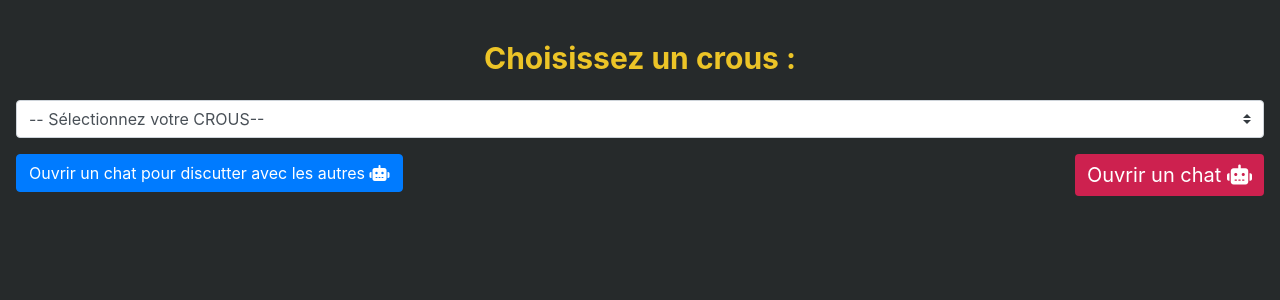
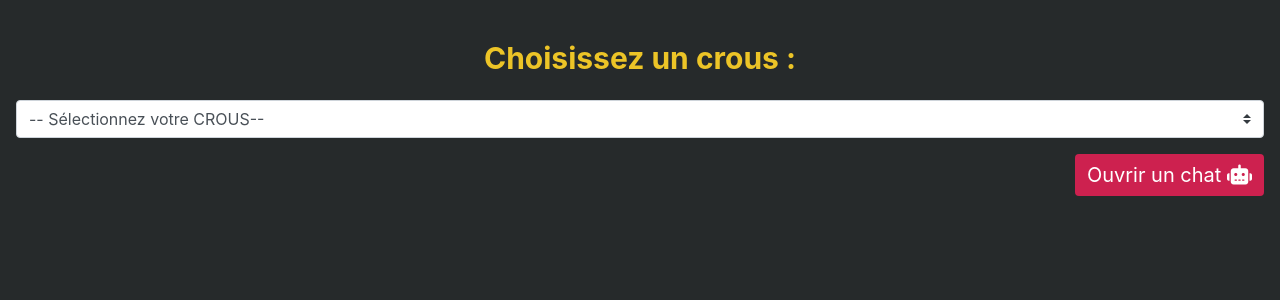
Before and after one commit to AntTBD/Les-Sots-6, a PHP site: page /Administratif/Administratif.php in a window 1280 px wide; the page is wider, and only the part inside the window is pictured. Shown: the part 128-428 px from the top of that part. Run offline with PHP 8.4, Linux system fonts and the light colour scheme; some libraries are stand-ins or nearby versions.

Commit message:
Add files via upload

```diff
--- a/site/Administratif/Administratif.php
+++ b/site/Administratif/Administratif.php
@@ -231,7 +231,6 @@ $crous = [
 </script>
     <!-- Extra large modal -->
     <button type="button" class="btn btn-primary" id="chatBot" data-toggle="modal" data-target=".bd-example-modal-xl">Ouvrir un chat <i class="fas fa-robot"></i></button>
-    <a href="../Chat/index.php"><button type="button" class="btn btn-primary">Ouvrir un chat pour discutter avec les autres <i class="fas fa-robot"></i></button></a>
 
     <div class="modal fade bd-example-modal-xl" tabindex="-1" role="dialog" aria-labelledby="myExtraLargeModalLabel" aria-hidden="true">
         <div class="modal-dialog modal-xl" role="document">
```
